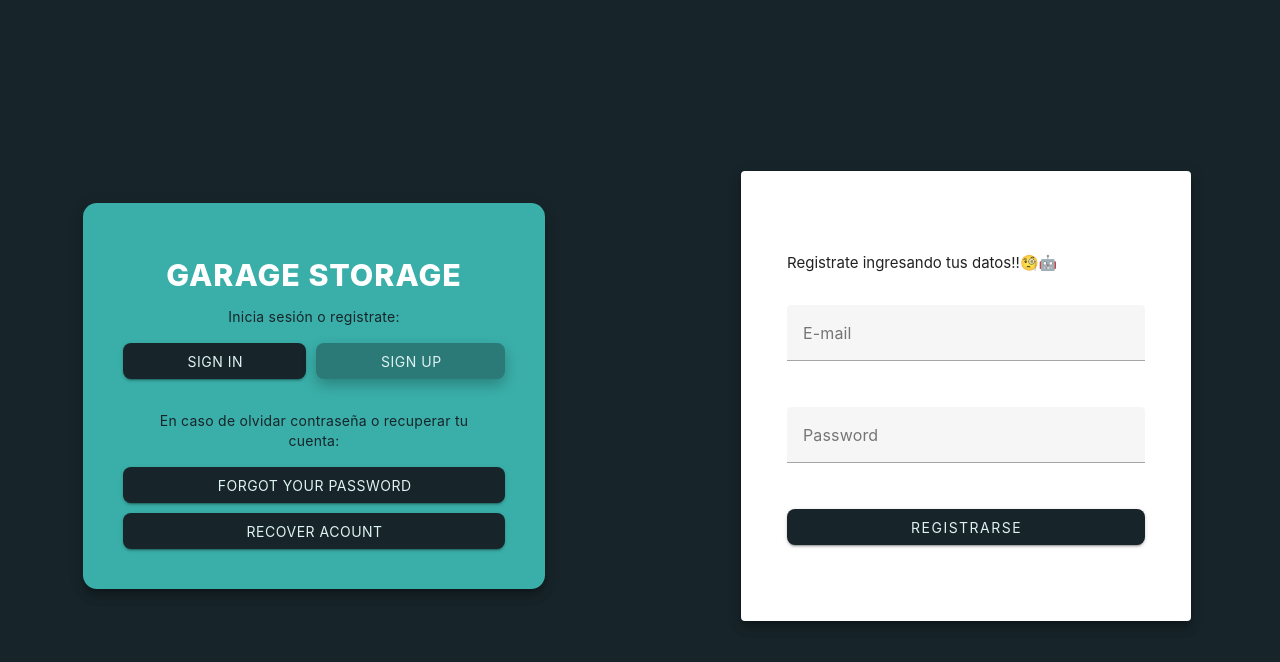
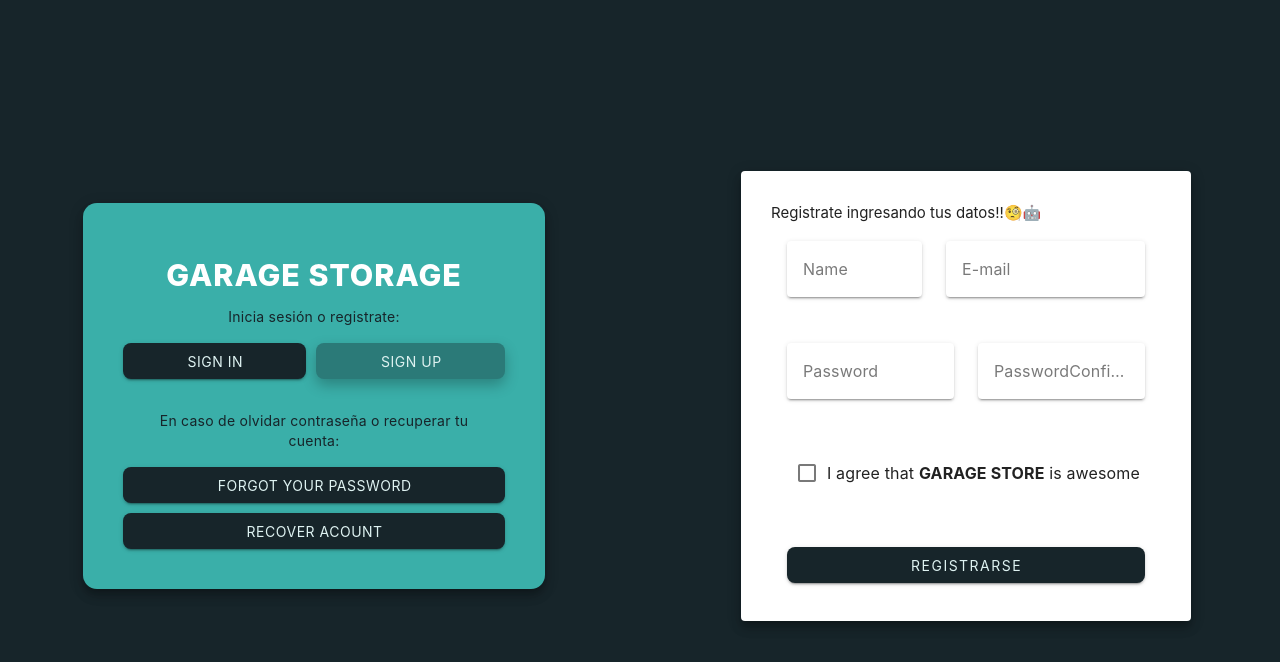
Before and after one commit to benlox44/garage-frontend, a Vue app: page /login in a window 1280 px wide. Both pictures are taken after a click on the button "SIGN UP". Shown: the top 662 px of the page. Built offline with nearby package versions, Linux system fonts and the light colour scheme.

Commit message:
login y register sin conexion

```diff
--- a/src/components/sessionComponents/LoginForm.vue
+++ b/src/components/sessionComponents/LoginForm.vue
@@ -4,7 +4,13 @@
     <v-form v-model="valid" ref="form">
       <v-row>
         <v-col md="12" cols="12">
-          <v-text-field v-model="email" :rules="emailRules" label="E-mail" required></v-text-field>
+          <v-text-field
+            v-model="email"
+            :rules="emailRules"
+            label="E-mail"
+            variant="solo"
+            required
+          ></v-text-field>
           <!-- v-model es la variable en el script-->
         </v-col>
 
@@ -14,13 +20,14 @@
             type="password"
             :rules="passwordRules"
             label="Password"
+            variant="solo"
             required
           ></v-text-field>
         </v-col>
         <v-col md="12" cols="12">
           <v-checkbox v-model="checkbox" :rules="checkboxRules" required>
             <template v-slot:label>
-              <span>I agree that <strong>GARAGE STORE</strong> is awesome</span>
+              <span>Recordar inicio de sesión</span>
             </template>
           </v-checkbox>
         </v-col>
@@ -63,7 +70,6 @@ export default {
       },
     ],
     checkbox: false,
-    checkboxRules: [(value) => value || 'Debes aceptar para continuar'],
   }),
   methods: {
     async handleSubmit() {
--- a/src/components/sessionComponents/RegisterForm.vue
+++ b/src/components/sessionComponents/RegisterForm.vue
@@ -1,21 +1,55 @@
 <template>
+  <h1>Registrate ingresando tus datos!!🧐🤖</h1>
   <v-container class="container-register">
-    <h1 style="margin-bottom: 30px">Registrate ingresando tus datos!!🧐🤖</h1>
     <v-form v-model="valid" ref="form">
       <v-row>
-        <v-col md="12" cols="12">
-          <v-text-field v-model="email" :rules="emailRules" label="E-mail" required></v-text-field>
+        <v-col md="5" cols="12">
+          <v-text-field
+            v-model="name"
+            :rules="nameRules"
+            label="Name"
+            variant="solo"
+            required
+          ></v-text-field>
+          <!-- v-model es la variable en el script-->
+        </v-col>
+        <v-col md="7" cols="12">
+          <v-text-field
+            v-model="email"
+            :rules="emailRules"
+            label="E-mail"
+            variant="solo"
+            required
+          ></v-text-field>
           <!-- v-model es la variable en el script-->
         </v-col>
 
-        <v-col md="12" cols="12">
+        <v-col md="6" cols="12">
           <v-text-field
             v-model="password"
             type="password"
             :rules="passwordRules"
             label="Password"
+            variant="solo"
             required
           ></v-text-field>
+        </v-col>
+        <v-col md="6" cols="12">
+          <v-text-field
+            v-model="passwordConfirmed"
+            type="password"
+            :rules="passwordConfirmedRules"
+            label="PasswordConfirmed"
+            variant="solo"
+            required
+          ></v-text-field>
+        </v-col>
+        <v-col md="12" cols="12">
+          <v-checkbox v-model="checkbox" :rules="checkboxRules" required>
+            <template v-slot:label>
+              <span>I agree that <strong>GARAGE STORE</strong> is awesome</span>
+            </template>
+          </v-checkbox>
         </v-col>
         <v-col md="12" cols="12">
           <v-btn class="btn-register" @click="handleSubmit">Registrarse</v-btn>
@@ -29,6 +63,13 @@
 export default {
   data: () => ({
     valid: false,
+    name: '',
+    nameRules: [
+      (value) => {
+        if (value) return true
+        return 'Name is required.'
+      },
+    ],
     email: '',
     emailRules: [
       (value) => {
@@ -55,6 +96,8 @@ export default {
         return 'Password must be at least 6 characters.'
       },
     ],
+    passwordConfirmed: '',
+    passwordConfirmedRules: [(value) => !!value || 'Password confirmation is required.'],
     checkbox: false,
     checkboxRules: [(value) => value || 'Debes aceptar para continuar'],
   }),
@@ -63,16 +106,19 @@ export default {
       const isValid = await this.$refs.form.validate()
 
       if (!isValid.valid) {
-        console.log('Formulario inválido ❌')
+        alert('Formulario inválido ❌')
+        return
+      } else if (this.password !== this.passwordConfirmed) {
+        alert('Las contraseñas no coinciden ❌')
         return
       }
-      //Llamada a axios para iniciar sesión
+      //Llamada a axios para registrarse e iniciar sesión
       const formData = {
         email: this.email,
         password: this.password,
-        checkbox: this.checkbox,
       }
       console.log('Formulario válido ✅', formData)
+      alert('Registro exitoso ✅')
     },
   },
 }
@@ -82,7 +128,6 @@ export default {
 .container-register {
   max-width: 400px;
   margin: auto;
-  padding-top: 50px;
 }
 .btn-register {
   width: 100%;
```
